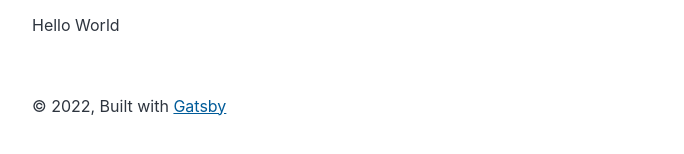
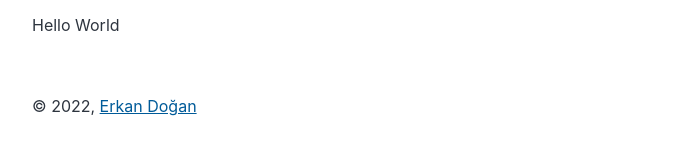
Before and after one commit to erkdgn/blog-gatsbyjs, a Gatsby site: page / in a window 1280 px wide. Shown: the part 636-790 px from the top of the page, without its empty margins (292-976 px from the left). Built offline with nearby package versions, Linux system fonts and the light colour scheme; Gatsby itself is replaced by a stand-in of ours.

Commit message:
footer edit

```diff
--- a/src/components/layout.js
+++ b/src/components/layout.js
@@ -25,9 +25,9 @@ const Layout = ({ location, title, children }) => {
       <header className="global-header">{header}</header>
       <main>{children}</main>
       <footer>
-        © {new Date().getFullYear()}, Built with
+        © {new Date().getFullYear()},
         {` `}
-        <a href="https://www.gatsbyjs.com">Gatsby</a>
+        <a href="https://blog.erkandogan.com.tr">Erkan Doğan</a>
       </footer>
     </div>
   )
```
